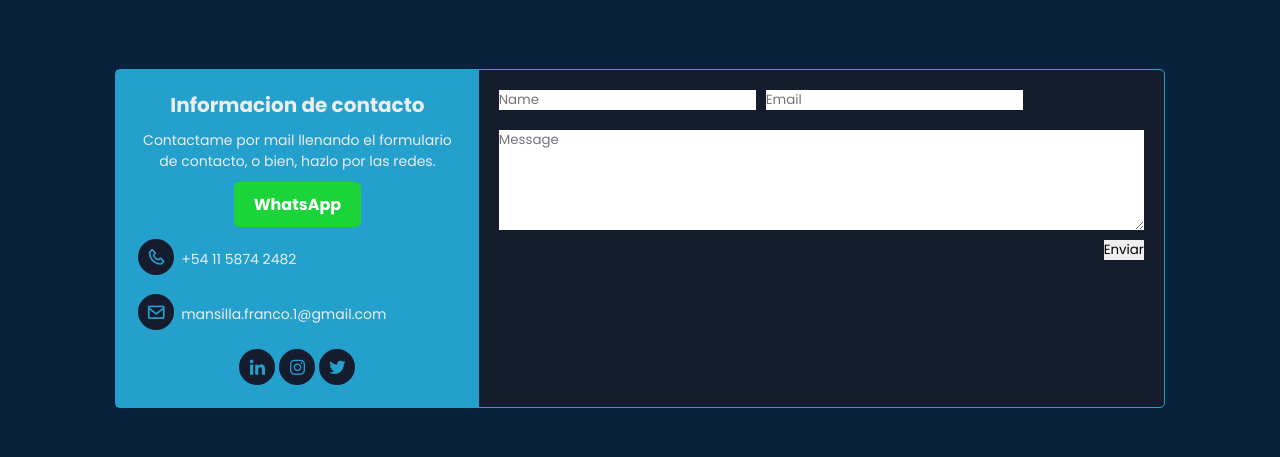
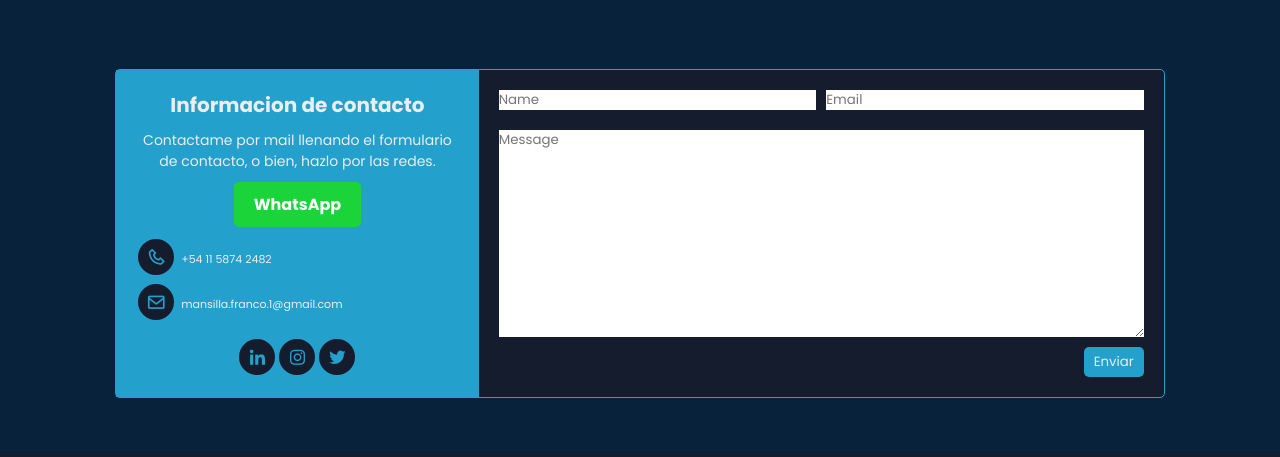
Before and after one commit to frangabriel13/portfolio, a React (Vite) app: page / in a window 1280 px wide. Shown: the part 2494-2951 px from the top of the page. Built offline with nearby package versions, Linux system fonts and the light colour scheme.

Commit message:
form diseñado

```diff
--- a/src/components/contact/Contact.jsx
+++ b/src/components/contact/Contact.jsx
@@ -13,27 +13,21 @@ const Contact = () => {
             <button className={s.whatsappButton}>WhatsApp</button>
             <div className={s.icons}>
               <div className={s.iconItem}>
-                <i class='bx bx-phone'></i>
+                <i className='bx bx-phone'></i>
                 <span>+54 11 5874 2482</span>
               </div>
               <div className={s.iconItem}>
-                <i class='bx bx-envelope' ></i>
+                <i className='bx bx-envelope' ></i>
                 <span>mansilla.franco.1@gmail.com</span>
               </div>
             </div>
           </div>
           <div className={s.socialIcons}>
-            <i class='bx bxl-linkedin' ></i>
-            <i class='bx bxl-instagram' ></i>
-            <i class='bx bxl-twitter' ></i>
+            <i className='bx bxl-linkedin' ></i>
+            <i className='bx bxl-instagram' ></i>
+            <i className='bx bxl-twitter' ></i>
           </div>
         </div>
-        {/* <div className={s.form}>
-          <input type="text" placeholder="Name" />
-          <input type="email" placeholder="Email" />
-          <textarea placeholder="Message"></textarea>
-          <button className={s.sendButton}>Enviar</button>
-        </div> */}
         <div className={s.form}>
           <div className={`${s.inputGroup}`}>
             <input type="text" placeholder="Name" />
--- a/src/components/contact/Contact.module.css
+++ b/src/components/contact/Contact.module.css
@@ -73,7 +73,6 @@
   display: flex;
   flex-direction: column;
   margin-top: 1rem;
-  gap: 1rem;
   padding-bottom: 1rem;
 }
 
@@ -83,13 +82,12 @@
 }
 
 .iconItem span {
-  font-size: 1.4rem;
+  font-size: 1.1rem;
   padding-left: .5rem;
 }
 
 .icons i {
   margin-bottom: 0.5rem;
-
   display: inline-flex;
   justify-content: center;
   align-items: center;
@@ -129,7 +127,6 @@
   display: flex;
   flex-direction: column;
   flex: 2;
-  align-items: flex-start;
   width: 100%;
   border-radius: .5rem;
   padding: 2rem;
@@ -150,19 +147,40 @@
 
 .form .inputGroup input {
   flex: 1;
-  margin-right: 1rem;
+}
+
+.form .inputGroup input:first-child {
+  margin-right: 0.5rem;
+}
+
+.form .inputGroup input:last-child {
+  margin-left: 0.5rem;
 }
 
 .form textarea {
-  height: 10rem;
+  height: 100%;
 }
 
 .sendButton {
   align-self: flex-end;
+  background-color: var(--main-color);
+  color: var(--text-color);
+  border: none;
+  border-radius: 0.5rem;
+  padding: 0.5rem 1rem;
+  cursor: pointer;
+}
+
+.sendButton:hover {
+  background-color: var(--second-color);
 }
 
 @media (max-width: 768px) {
   .wrapper {
     flex-direction: column;
   }
+
+  .form textarea {
+    height: 10rem;
+  }
 }
```
Lines whose indentation alone changed are shown as unchanged.
